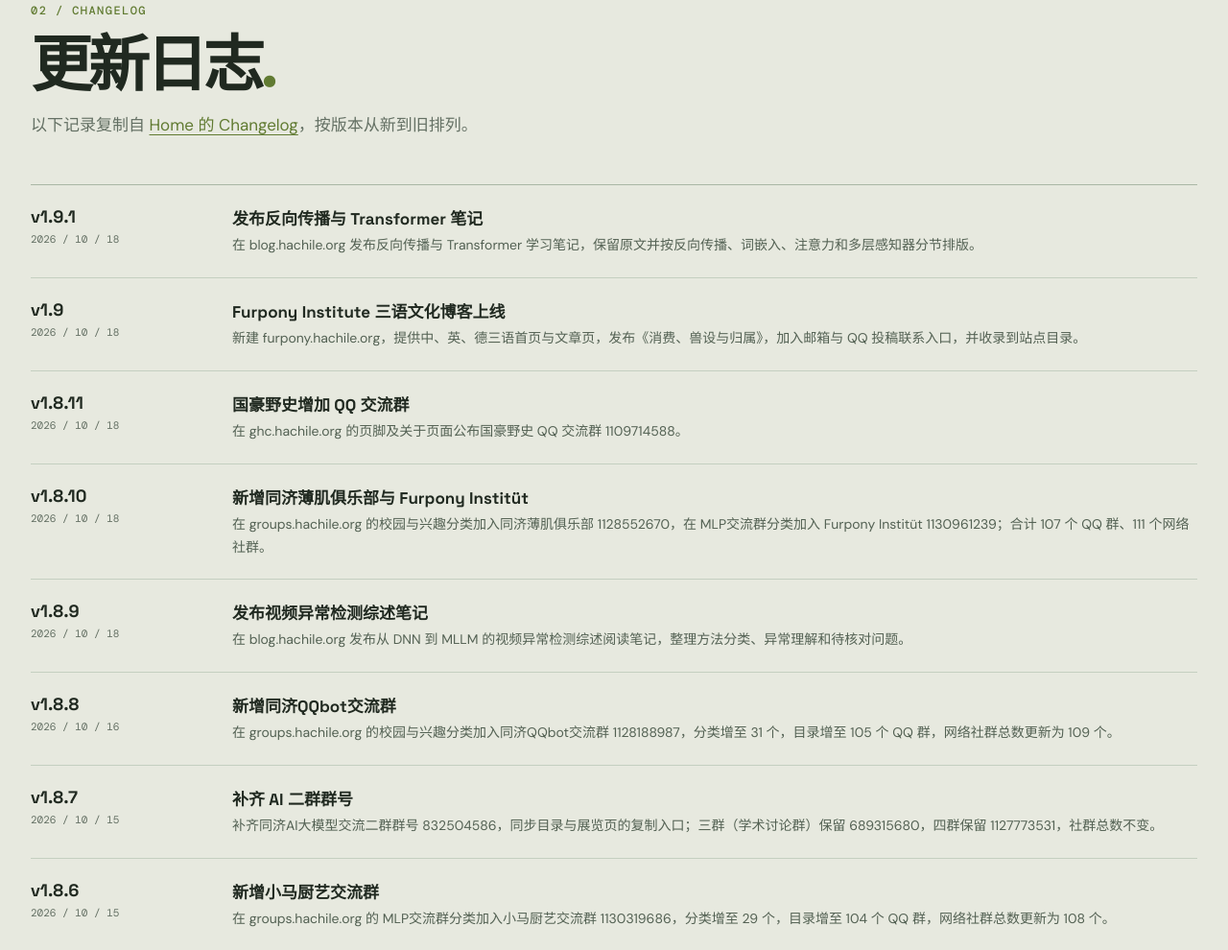
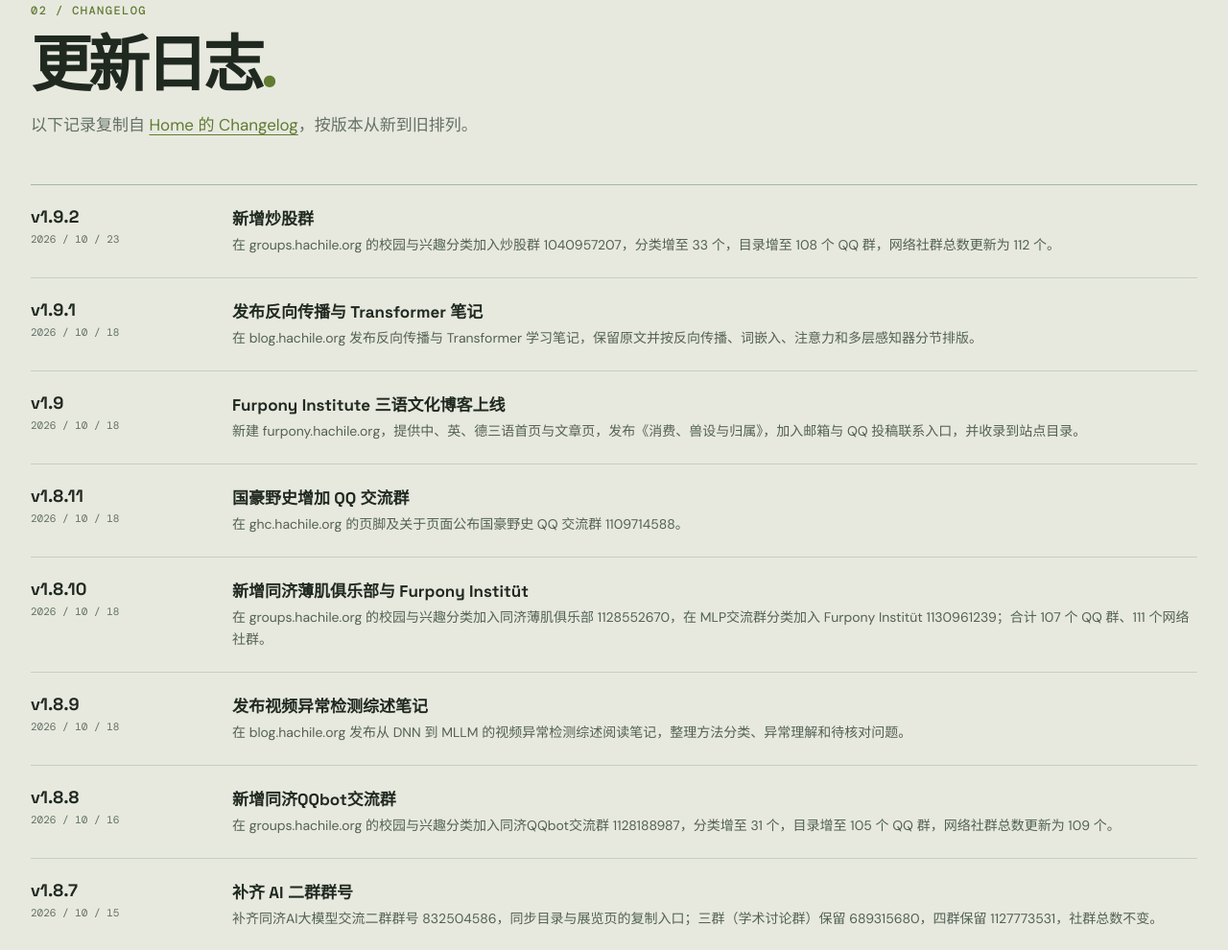
Before and after one commit to GPDdev/site.hachile.org, a plain HTML site: page index.html in a window 1280 px wide. Shown: the part 3886-4876 px from the top of the page at 96% size. Drawn offline with nearby package versions, Linux system fonts and the light colour scheme.

Commit message:
docs: sync v1.9.2 changelog

```diff
--- a/index.html
+++ b/index.html
@@ -81,6 +81,7 @@
     <section class="timeline-section" id="changelog" aria-labelledby="changelog-title"><div class="wrap">
       <div class="section-heading"><p class="eyebrow">02 / CHANGELOG</p><h2 id="changelog-title">更新日志<span class="section-dot">.</span></h2><p>以下记录复制自 <a href="https://home.hachile.org/#changelog">Home 的 Changelog</a>，按版本从新到旧排列。</p></div>
       <div class="timeline">
+        <div class="release"><div><strong>v1.9.2</strong><time datetime="2026-10-23">2026 / 10 / 23</time></div><div><h4>新增炒股群</h4><p>在 groups.hachile.org 的校园与兴趣分类加入炒股群 1040957207，分类增至 33 个，目录增至 108 个 QQ 群，网络社群总数更新为 112 个。</p></div></div>
         <div class="release"><div><strong>v1.9.1</strong><time datetime="2026-10-18">2026 / 10 / 18</time></div><div><h4>发布反向传播与 Transformer 笔记</h4><p>在 blog.hachile.org 发布反向传播与 Transformer 学习笔记，保留原文并按反向传播、词嵌入、注意力和多层感知器分节排版。</p></div></div>
         <div class="release"><div><strong>v1.9</strong><time datetime="2026-10-18">2026 / 10 / 18</time></div><div><h4>Furpony Institute 三语文化博客上线</h4><p>新建 furpony.hachile.org，提供中、英、德三语首页与文章页，发布《消费、兽设与归属》，加入邮箱与 QQ 投稿联系入口，并收录到站点目录。</p></div></div>
         <div class="release"><div><strong>v1.8.11</strong><time datetime="2026-10-18">2026 / 10 / 18</time></div><div><h4>国豪野史增加 QQ 交流群</h4><p>在 ghc.hachile.org 的页脚及关于页面公布国豪野史 QQ 交流群 1109714588。</p></div></div>
```
